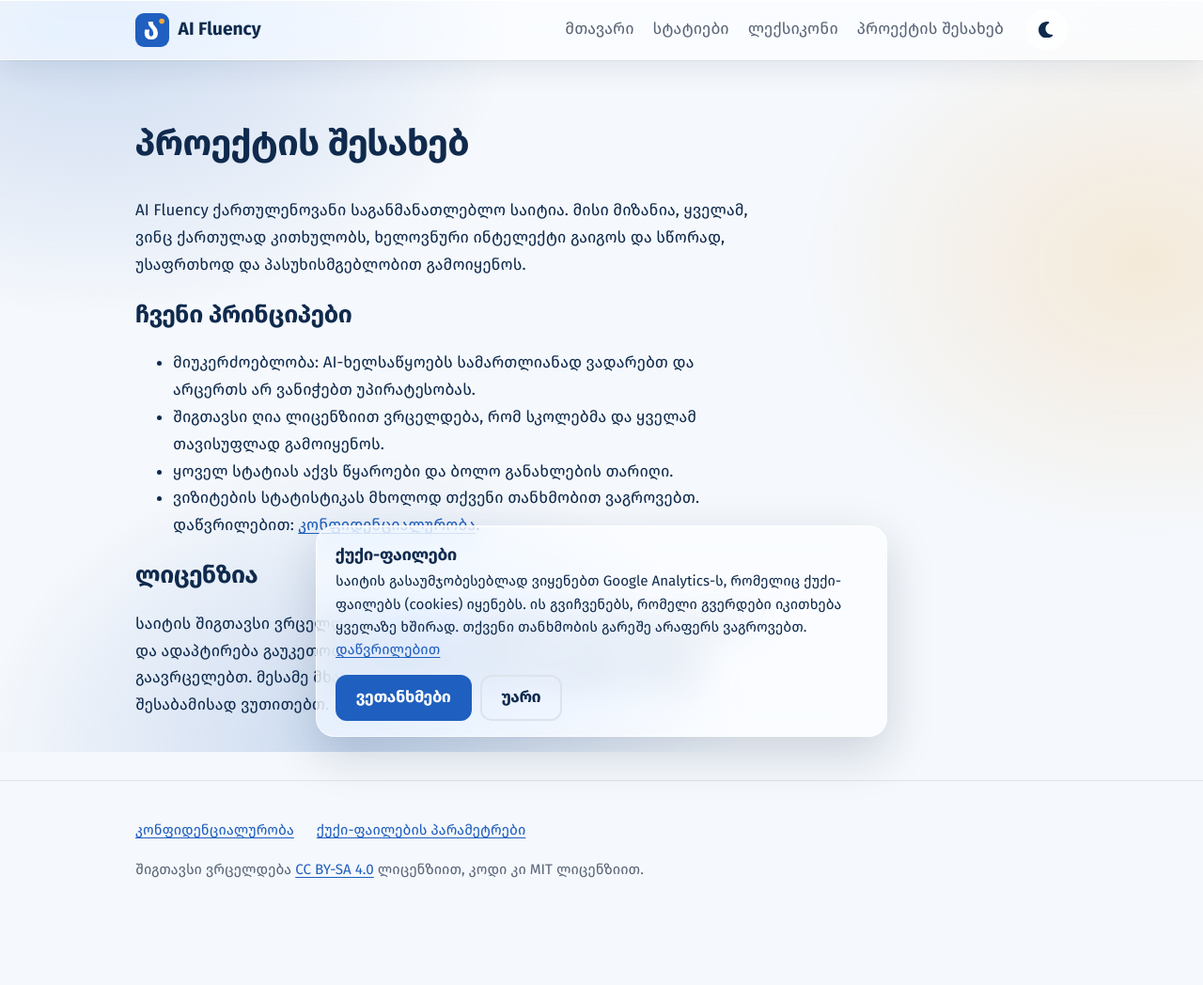
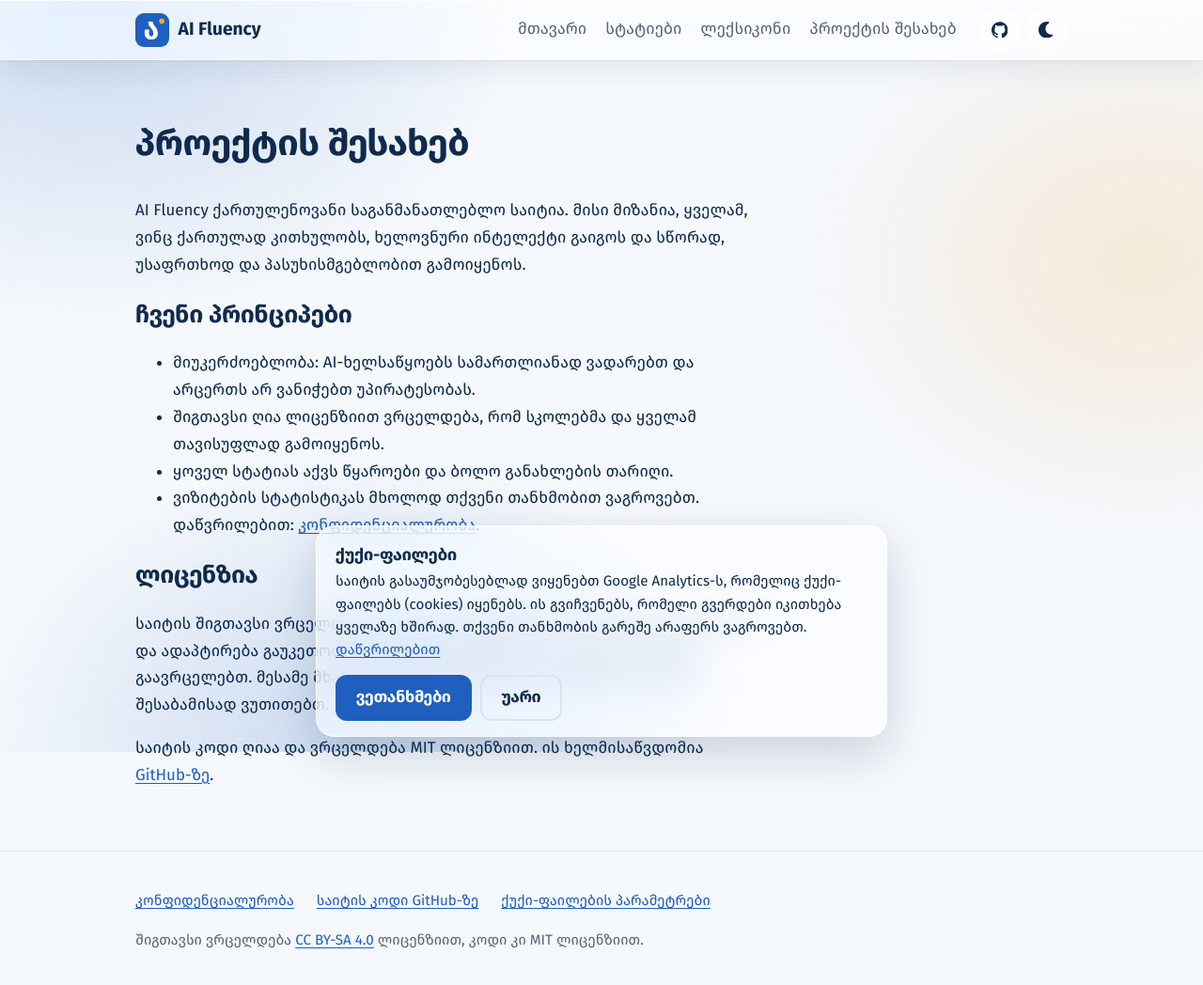
Before and after one commit to levanijintcharadze/aifluency.ge, an Astro site: page /about in a window 1280 px wide. Shown: the whole page at 94% size. Before the commit the page ends 978 px from the top, so only its background shows below. Built offline with nearby package versions, Linux system fonts and the light colour scheme; Astro itself is replaced by a stand-in of ours.

Commit message:
Add GitHub link to header, footer, and about page
- GitHub icon link in the header (stays visible without JavaScript)
- "საიტის კოდი GitHub-ზე" link in the footer
- Note about the open-source code under MIT on the about page
- Repo URL kept in one place: SITE.repo in src/lib/site.ts
- GitHub mark from Simple Icons (CC0 1.0)

Co-Authored-By: Claude Opus 5.5 <noreply@anthropic.com>
Claude-Session: https://claude.ai/code/session_01S89YS7QRLshuAL94MrD6n3

```diff
--- a/src/components/SiteHeader.astro
+++ b/src/components/SiteHeader.astro
@@ -5,6 +5,9 @@ import Bars from '../icons/bars.svg';
 import Xmark from '../icons/xmark.svg';
 import Sun from '../icons/sun.svg';
 import Moon from '../icons/moon.svg';
+// GitHub-ის ნიშანი: Simple Icons (CC0 1.0), https://simpleicons.org
+import GitHub from '../icons/github.svg';
+import { SITE } from '../lib/site';
 
 const nav = [
   { href: '/', label: 'მთავარი' },
@@ -39,6 +42,14 @@ const isActive = (href: string) => (href === '/' ? current === '/' : current.sta
     </nav>
 
     <div class="header-actions">
+      <a
+        class="icon-button"
+        href={SITE.repo}
+        aria-label="საიტის კოდი GitHub-ზე"
+        title="საიტის კოდი GitHub-ზე"
+      >
+        <GitHub class="icon" aria-hidden="true" />
+      </a>
       <button
         type="button"
         class="icon-button theme-toggle"
--- a/src/layouts/BaseLayout.astro
+++ b/src/layouts/BaseLayout.astro
@@ -98,6 +98,7 @@ const structuredData = jsonLd ? JSON.stringify(jsonLd).replace(/</g, '\\u003c')
       <div class="container">
         <nav class="footer-links" aria-label="დამატებითი ბმულები">
           <a href="/privacy/">კონფიდენციალურობა</a>
+          <a href={SITE.repo}>საიტის კოდი GitHub-ზე</a>
           {GOOGLE_TAG_ID && (
             <button type="button" class="link-button" data-consent-open>
               ქუქი-ფაილების პარამეტრები
--- a/src/lib/site.ts
+++ b/src/lib/site.ts
@@ -3,6 +3,8 @@
 export const SITE = {
   name: 'AI Fluency',
   url: 'https://aifluency.ge',
+  /** საიტის საწყისი კოდი */
+  repo: 'https://github.com/levanijintcharadze/aifluency.ge',
   description:
     'ხელოვნური ინტელექტის გონივრული, უსაფრთხო და პასუხისმგებლიანი გამოყენება: მარტივად, მაგალითებით, ყველასთვის.',
 };
--- a/src/pages/about.astro
+++ b/src/pages/about.astro
@@ -1,6 +1,6 @@
 ---
 import BaseLayout from '../layouts/BaseLayout.astro';
-import { PAGES } from '../lib/site';
+import { PAGES, SITE } from '../lib/site';
 
 const page = PAGES.about;
 ---
@@ -28,5 +28,9 @@ const page = PAGES.about;
       ლიცენზიით გაავრცელებთ. მესამე მხარის მასალებს საკუთარი ლიცენზიები აქვს და შესაბამისად
       ვუთითებთ.
     </p>
+    <p>
+      საიტის კოდი ღიაა და ვრცელდება MIT ლიცენზიით. ის ხელმისაწვდომია
+      <a href={SITE.repo}>GitHub-ზე</a>.
+    </p>
   </article>
 </BaseLayout>
--- a/src/styles/global.css
+++ b/src/styles/global.css
@@ -273,8 +273,8 @@ h1 {
   gap: 0.4rem;
 }
 
-/* ღილაკები JavaScript-ს საჭიროებს, ამიტომ მის გარეშე არ ჩანს */
-:root:not(.js) .header-actions {
+/* ღილაკები JavaScript-ს საჭიროებს, ამიტომ მის გარეშე არ ჩანს (ბმულები რჩება) */
+:root:not(.js) .header-actions button {
   display: none;
 }
 
```
Also changed, not shown: README.md, src/icons/github.svg (added).
